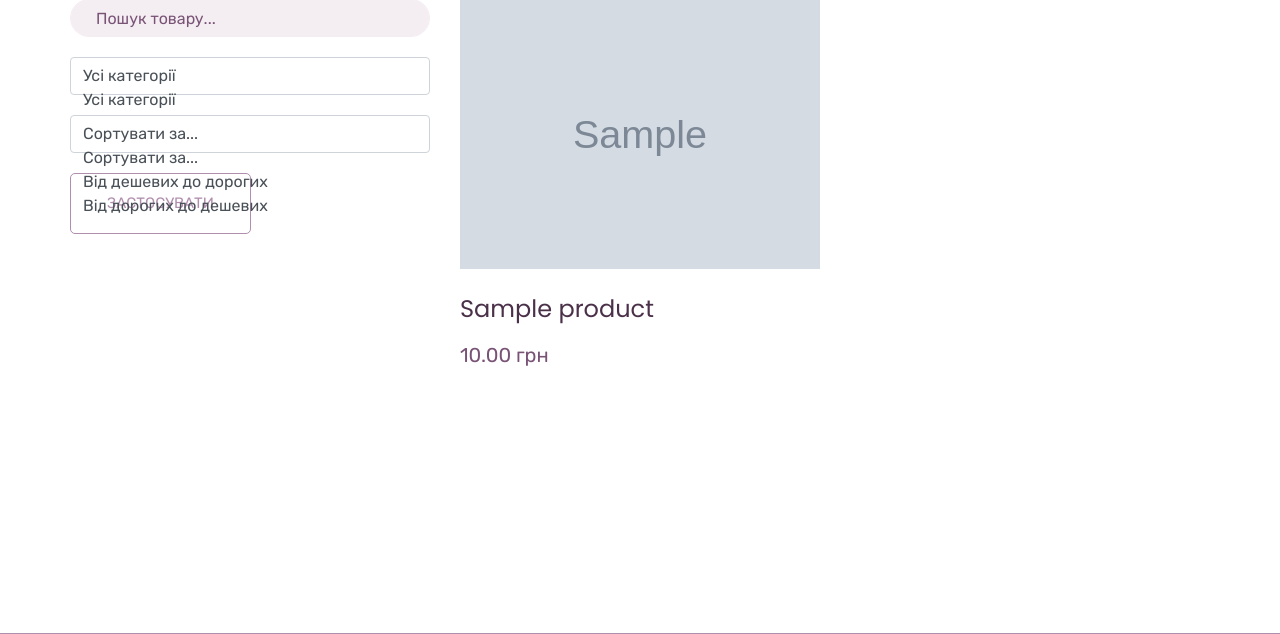
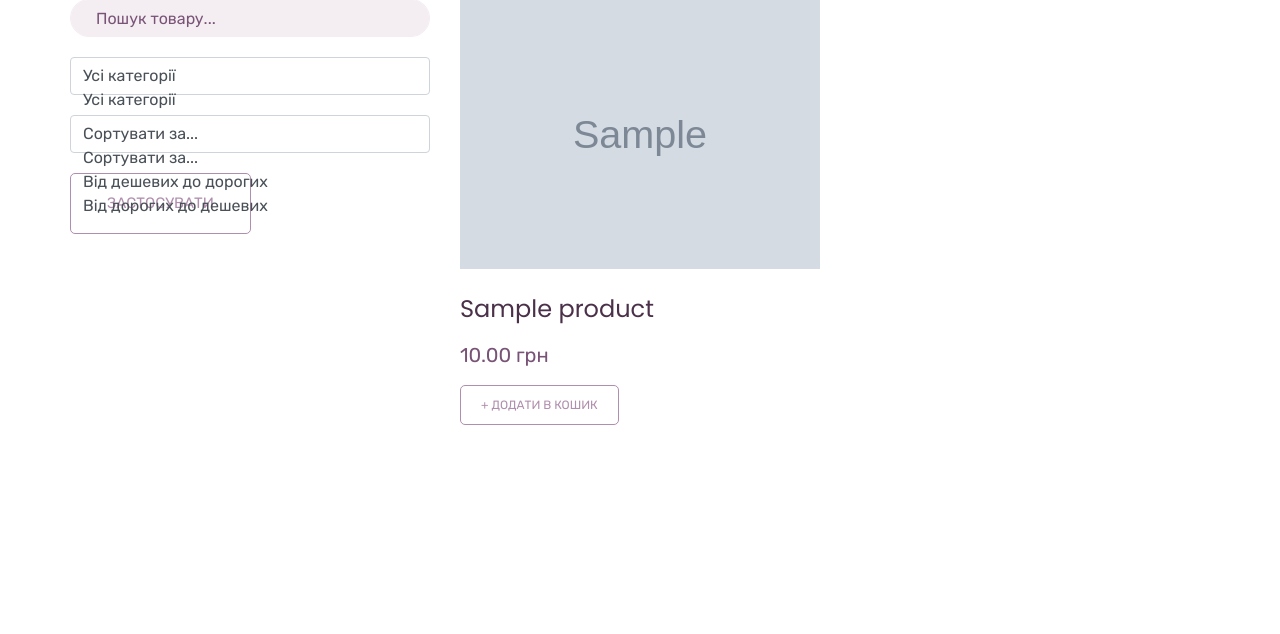
Before and after one commit to htokira/Online-shop, a Django app: page /products/ in a window 1280 px wide. Shown: the part 637-1271 px from the top of the page. Run offline with Django 5.2, Linux system fonts and the light colour scheme; tables that the repository leaves empty hold one stand-in row (values such as "Sample post"); grey boxes marked "Sample" are stand-in pictures; some libraries are stand-ins or nearby versions.

Commit message:
Ensure consistent cart addition logic in product list view

```diff
--- a/shop/templates/shop/product_list.html
+++ b/shop/templates/shop/product_list.html
@@ -63,6 +63,17 @@
 
                                         <h3> <a href="#">{{ product.name }}</a> </h3>
                                         <p>{{ product.price }} грн</p>
+
+                                        <div class="add_to_cart_block" style="margin-top: 10px;">
+                                            <form action="#" method="post">
+                                                {% csrf_token %}
+                                                <input type="hidden" name="product_id" value="{{ product.id }}">
+                                                <button type="submit" class="btn_3" style="padding: 10px 20px; font-size: 12px;">
+                                                    + Додати в кошик
+                                                </button>
+                                            </form>
+                                        </div>
+
                                     </div>
                                 </div>
                             {% empty %}
```
